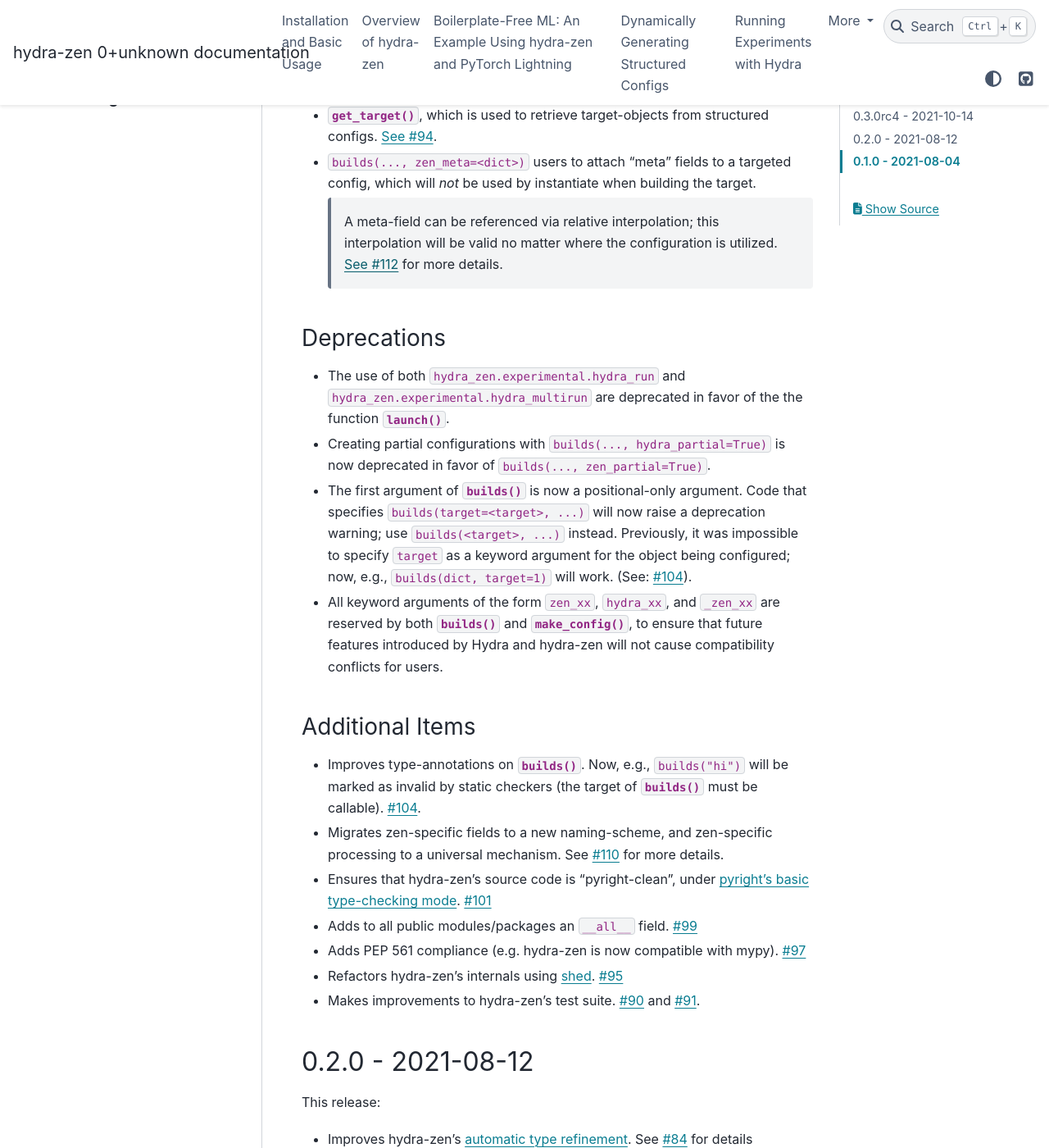
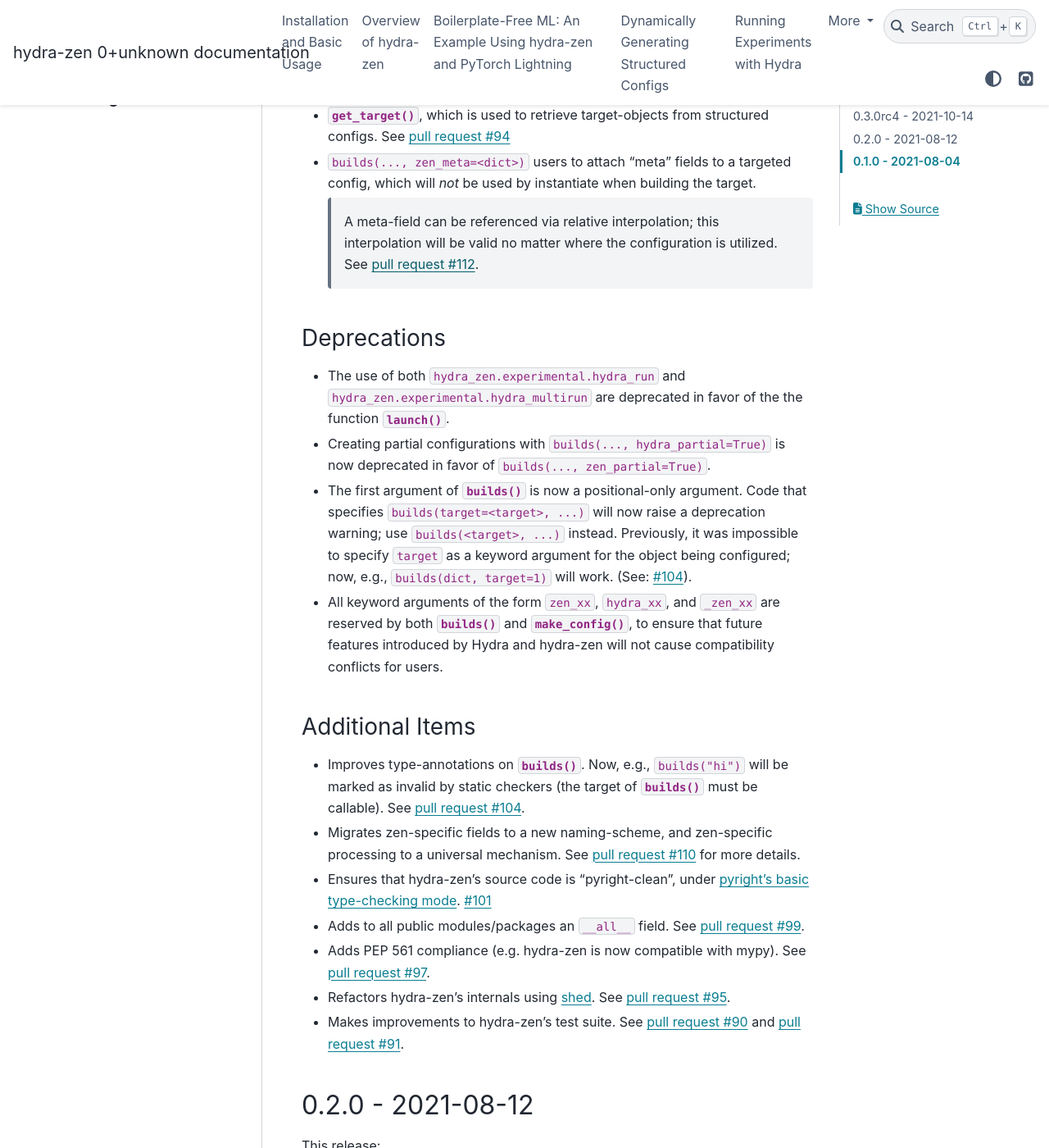
Before and after one commit to mit-ll-responsible-ai/hydra-zen, a Sphinx documentation site: the page built from docs/source/changes.rst, in a window 1280 px wide and 1400 px high, scrolled down 1224 px. Shown: the whole window at 82% size. Built offline with Sphinx 7.4.7 and the PyData theme 0.15.4, drawn with Linux system fonts in a browser that asks for light colours; some of the changed text lies outside the part shown.

````diff
--- a/docs/source/changes.rst
+++ b/docs/source/changes.rst
@@ -29,12 +29,13 @@ New Features
 
    This serves as a much more succinct way to create a dataclass, where specifying type-annotations is optional. Additionally, provided type-annotations and default values are automatically adapted to be made compatible with Hydra. `Read more about it here <https://github.com/mit-ll-responsible-ai/hydra-zen/pull/130>`_.
 - :func:`~hydra_zen.make_custom_builds_fn`, which enables us to produce new "copies" of the :func:`~hydra_zen.builds` function, but with customized default-values.
-- :func:`~hydra_zen.get_target`, which is used to retrieve target-objects from structured configs. `See #94 <https://github.com/mit-ll-responsible-ai/hydra-zen/pull/94>`_.
+- :func:`~hydra_zen.get_target`, which is used to retrieve target-objects from structured configs. See :pull:`94`
 - ``builds(..., zen_meta=<dict>)`` users to attach "meta" fields to a targeted config, which will *not* be used by instantiate when building the target.
 
    A meta-field can be referenced via relative interpolation; this
    interpolation will be valid no matter where the configuration is
-   utilized. `See #112 <https://github.com/mit-ll-responsible-ai/hydra-zen/pull/112>`_ for more details.
+   utilized. See :pull:`112`.
+
 
 Deprecations
 ------------
@@ -47,13 +48,13 @@ Deprecations
 Additional Items
 ----------------
 
-- Improves type-annotations on :func:`~hydra_zen.builds`. Now, e.g., ``builds("hi")`` will be marked as invalid by static checkers (the target of :func:`~hydra_zen.builds` must be callable). `#104 <https://github.com/mit-ll-responsible-ai/hydra-zen/pull/104>`_.
-- Migrates zen-specific fields to a new naming-scheme, and zen-specific processing to a universal mechanism. See `#110 <https://github.com/mit-ll-responsible-ai/hydra-zen/pull/110>`_ for more details.
+- Improves type-annotations on :func:`~hydra_zen.builds`. Now, e.g., ``builds("hi")`` will be marked as invalid by static checkers (the target of :func:`~hydra_zen.builds` must be callable). See :pull:`104`.
+- Migrates zen-specific fields to a new naming-scheme, and zen-specific processing to a universal mechanism. See :pull:`110` for more details.
 - Ensures that hydra-zen's source code is "pyright-clean", under `pyright's basic type-checking mode <https://github.com/microsoft/pyright/blob/main/docs/configuration.md#diagnostic-rule-defaults>`_. `#101 <https://github.com/mit-ll-responsible-ai/hydra-zen/pull/101>`_
-- Adds to all public modules/packages an ``__all__`` field. `#99 <https://github.com/mit-ll-responsible-ai/hydra-zen/pull/99>`_
-- Adds PEP 561 compliance (e.g. hydra-zen is now compatible with mypy). `#97 <https://github.com/mit-ll-responsible-ai/hydra-zen/pull/97>`_
-- Refactors hydra-zen's internals using `shed <https://pypi.org/project/shed/>`_. `#95 <https://github.com/mit-ll-responsible-ai/hydra-zen/pull/95>`_
-- Makes improvements to hydra-zen's test suite. `#90 <https://github.com/mit-ll-responsible-ai/hydra-zen/pull/90>`_ and `#91 <https://github.com/mit-ll-responsible-ai/hydra-zen/pull/91>`_.
+- Adds to all public modules/packages an ``__all__`` field. See :pull:`99`.
+- Adds PEP 561 compliance (e.g. hydra-zen is now compatible with mypy). See :pull:`97`.
+- Refactors hydra-zen's internals using `shed <https://pypi.org/project/shed/>`_. See :pull:`95`.
+- Makes improvements to hydra-zen's test suite. See :pull:`90` and :pull:`91`.
 
 .. _v0.2.0:
 
@@ -63,8 +64,8 @@ Additional Items
 
 This release:
 
-- Improves hydra-zen's `automatic type refinement <https://mit-ll-responsible-ai.github.io/hydra-zen/structured_configs.html#automatic-type-refinement>`_. See `#84 <https://github.com/mit-ll-responsible-ai/hydra-zen/pull/84>`_ for details
-- Cleans up the namespace of ```hydra_zen.typing``. See `#85 <https://github.com/mit-ll-responsible-ai/hydra-zen/pull/85>`_ for details
+- Improves hydra-zen's `automatic type refinement <https://mit-ll-responsible-ai.github.io/hydra-zen/structured_configs.html#automatic-type-refinement>`_. See :pull:`84` for details
+- Cleans up the namespace of ```hydra_zen.typing``. See :pull:`85` for details.
 
 **Compatibility-Breaking Changes**
 
--- a/docs/source/conf.py
+++ b/docs/source/conf.py
@@ -34,6 +34,7 @@ release = hydra_zen.__version__
 # ones.
 extensions = [
     "sphinx.ext.autodoc",
+    "sphinx.ext.extlinks",
     "sphinx.ext.intersphinx",
     "sphinx.ext.mathjax",
     "sphinx.ext.viewcode",
@@ -54,6 +55,22 @@ templates_path = ["_templates"]
 # This pattern also affects html_static_path and html_extra_path.
 exclude_patterns = []
 
+intersphinx_mapping = {
+    "python": ("https://docs.python.org/3/", None),
+    "numpy": ("https://numpy.org/doc/stable/", None),
+}
+
+# https://www.sphinx-doc.org/en/master/usage/extensions/extlinks.html
+# A dictionary of external sites
+#   alias ->  (base-URL, prefix)
+_repo = "https://github.com/mit-ll-responsible-ai/hydra-zen/"
+extlinks = {
+    "commit": (_repo + "commit/%s", "commit "),
+    "gh-file": (_repo + "blob/master/%s", ""),
+    "gh-link": (_repo + "%s", ""),
+    "issue": (_repo + "issues/%s", "issue #"),
+    "pull": (_repo + "pull/%s", "pull request #"),
+}
 
 # -- Options for HTML output -------------------------------------------------
 
````
Also changed, not shown: 1 other file.
